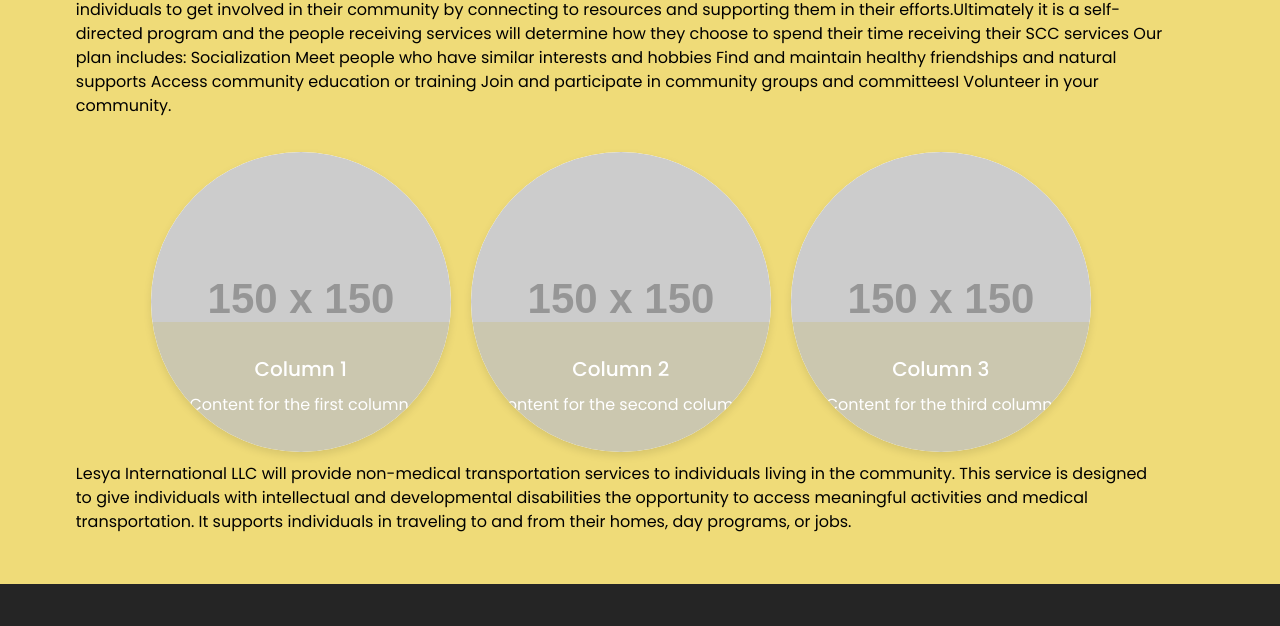
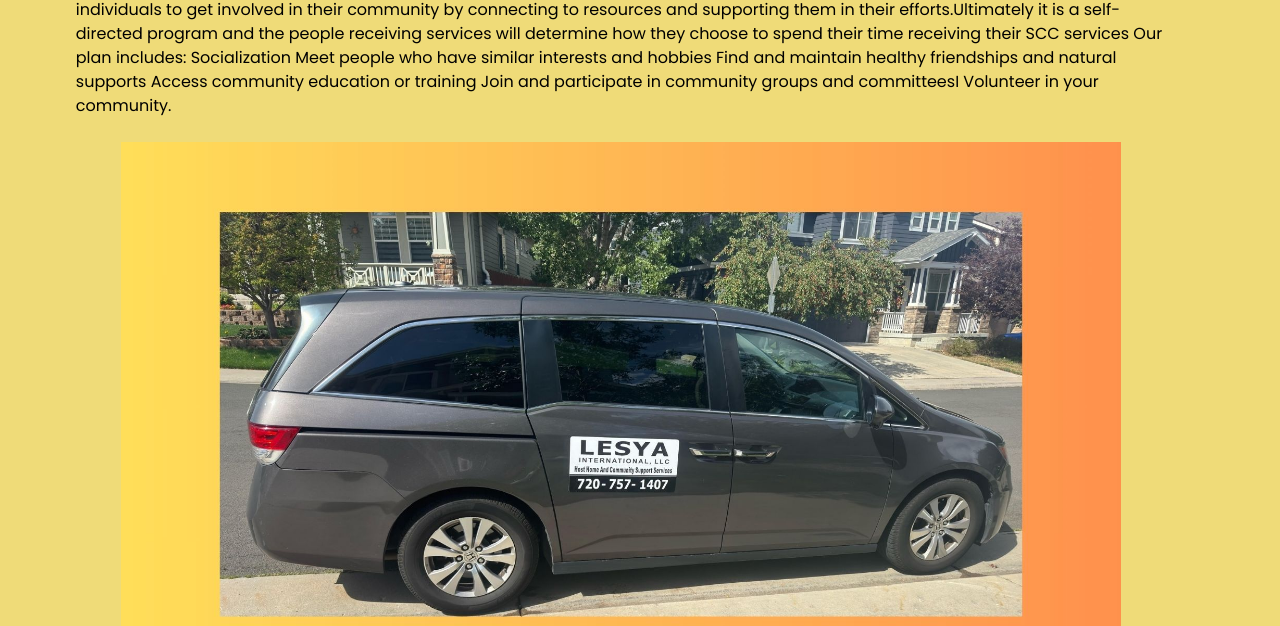
Before and after one commit to Israel2000/primeHomeCare, a plain HTML site: page docs/services.html in a window 1280 px wide. Shown: the part 775-1401 px from the top of the page. Drawn offline with nearby package versions, Linux system fonts and the light colour scheme; placeholder pictures from the web are drawn by us; a script that the page names is missing.

Commit message:
major change left form on service

```diff
--- a/docs/services.html
+++ b/docs/services.html
@@ -194,9 +194,6 @@
         </div>
       </div>
     </div>
-
-
-
 <br>
 <section class="wehave_section">
   <div class="container">
@@ -227,33 +224,18 @@
           Join and participate in community groups and committeesI
 
           Volunteer in your community.
-        </p><br/>
+        </p>
+        <br/>
        <div class="wrapper">
-    <div class="circle-card">
-      <img src="https://via.placeholder.com/150" alt="Image 1">
-      <div class="card-content">
-        <h5 class="card-title">Column 1</h5>
-        <p class="card-text">Content for the first column.</p>
+        <img src="images/transport_service1.jpg" alt="picoftransportation" width="1000px" class="img-fluid">
+
       </div>
-    </div>
-    <div class="circle-card">
-      <img src="https://via.placeholder.com/150" alt="Image 2">
-      <div class="card-content">
-        <h5 class="card-title">Column 2</h5>
-        <p class="card-text">Content for the second column.</p>
-      </div>
-    </div>
-    <div class="circle-card">
-      <img src="https://via.placeholder.com/150" alt="Image 3">
-      <div class="card-content">
-        <h5 class="card-title">Column 3</h5>
-        <p class="card-text">Content for the third column.</p>
-      </div>
-    </div>
-  </div>
 
-        <p>
-          Lesya International LLC will provide non-medical transportation services to individuals living in the community. This service is designed to give individuals with intellectual and developmental disabilities the opportunity to access meaningful activities and medical transportation. It supports individuals in traveling to and from their homes, day programs, or jobs.
+        <p class="mt-2">
+          Lesya International LLC will provide non-medical transportation services to individuals living in the community.
+          This service is designed to give individuals with intellectual and developmental disabilities the opportunity to
+          access meaningful activities and medical transportation. It supports individuals in traveling to and from their homes,
+          day programs, or jobs.
         </p>
       </div>
       </div>
```
Also changed, not shown: docs/index.html (+6 -38 lines), docs/images/transport_service1.jpg (added).
